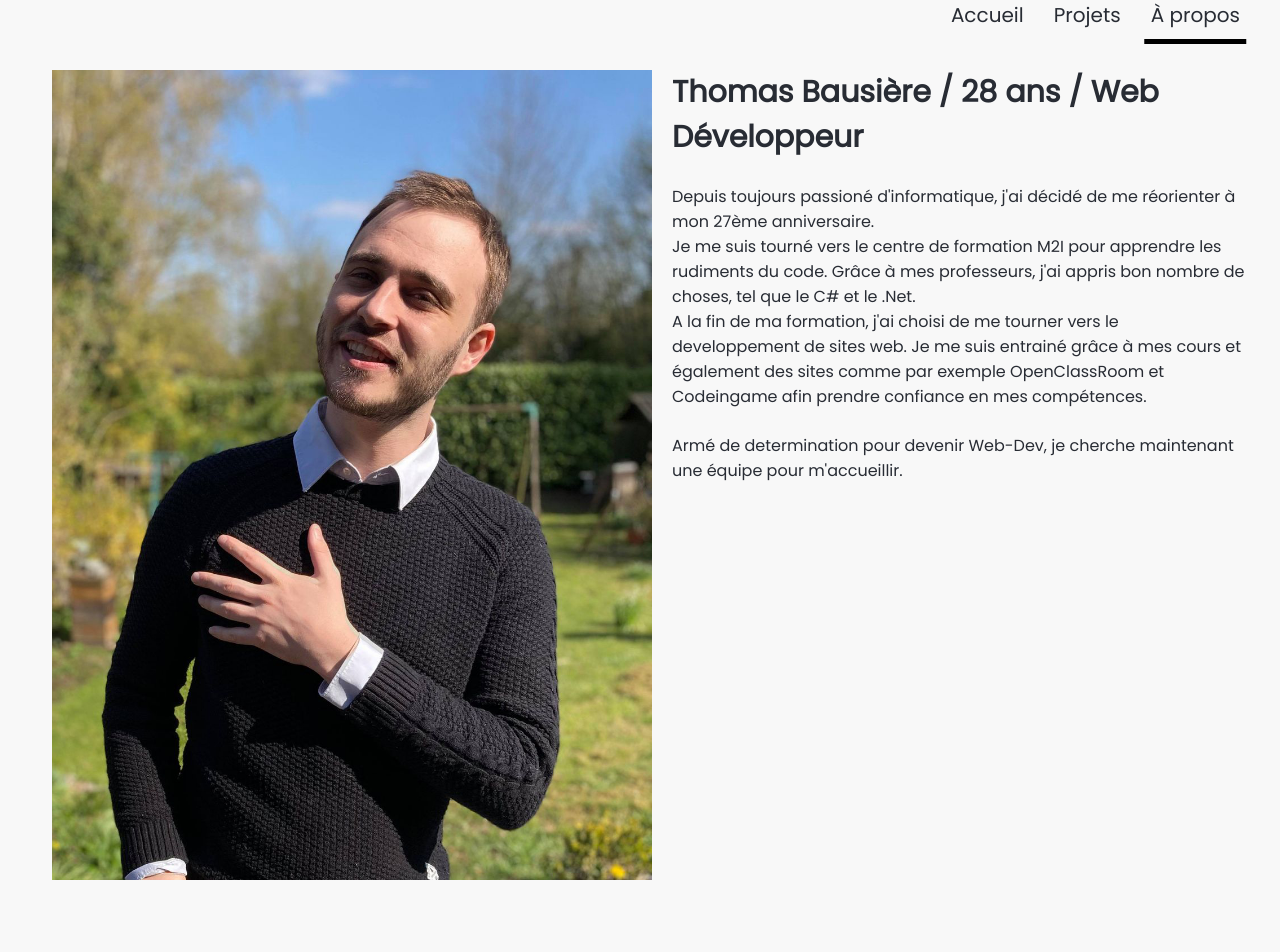
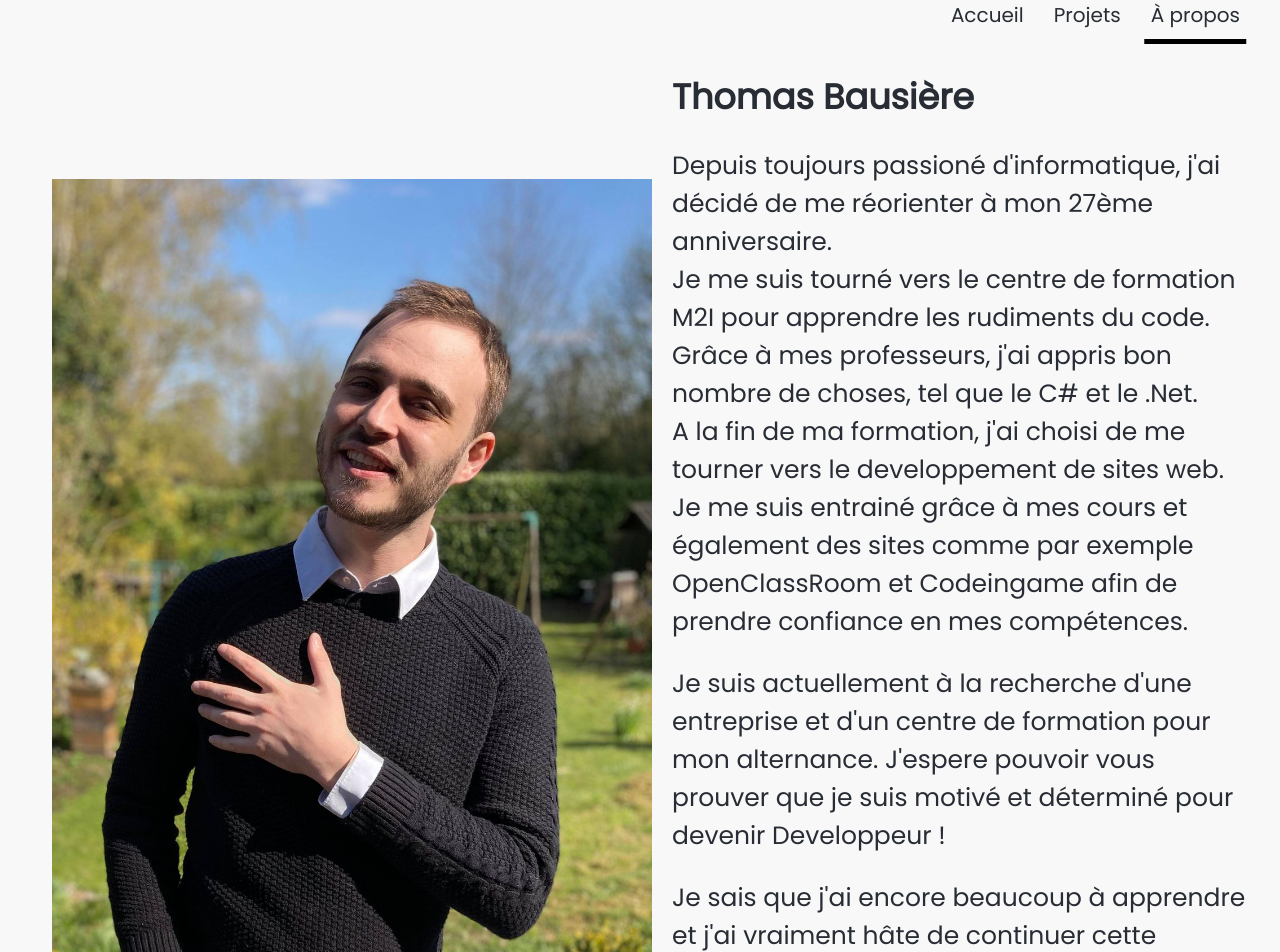
Before and after one commit to ThomasBausiere/PersonalWebSite, a React (Create React App) app: page /about in a window 1280 px wide. Shown: the part 40-992 px from the top of the page. Before the commit the page ends 947 px from the top, so only its background shows below. Built offline with nearby package versions, Linux system fonts and the light colour scheme.

Commit message:
adding content on About + Responsive

```diff
--- a/src/pages/About.js
+++ b/src/pages/About.js
@@ -22,16 +22,20 @@ const About = () => {
                     {/* Premier encart en haut à droite */}
                     <div className="aboutme">
 
-                        <h1 className="h2">Thomas Bausière / 28 ans / Web Développeur</h1>
+                        <h1 >Thomas Bausière</h1>
+
+
                         <p>Depuis toujours passioné d'informatique, j'ai décidé de me réorienter à mon 27ème anniversaire. <br/>
                         Je me suis tourné vers le centre de formation M2I pour apprendre les rudiments du code. Grâce à mes professeurs, j'ai appris bon nombre de choses, tel que le C# et le .Net.<br/>
-                        A la fin de ma formation, j'ai choisi de me tourner vers le developpement de sites web. Je me suis entrainé grâce à mes cours et également des sites comme par exemple OpenClassRoom et Codeingame afin prendre confiance en mes compétences.</p>
-                        <p>Armé de determination pour devenir Web-Dev, je cherche maintenant une équipe pour m'accueillir.</p>
+                        A la fin de ma formation, j'ai choisi de me tourner vers le developpement de sites web. Je me suis entrainé grâce à mes cours et également des sites comme par exemple OpenClassRoom et Codeingame afin de prendre confiance en mes compétences.</p>
+
+                        <p>Je suis actuellement  à la recherche d'une entreprise et d'un centre de formation pour mon alternance. J'espere pouvoir vous prouver que je suis motivé et déterminé pour devenir Developpeur ! </p>
+                        <p>Je sais que j'ai encore beaucoup à apprendre et j'ai vraiment  hâte de continuer cette aventure en entreprise!</p>
                     </div>
 
 
-                    {/* <div className="btn"><a href="C:\Users\Maz0\Desktop\cvo\src\ThomasBausiere_CV.pdf">Télécharger mon C.V.</a></div> */}
-                    {/* Deuxième encart à en bas à droite */}
+                     <div className="btn"><a href="/ThomasBausiere_CV.pdf" download>Télécharger mon C.V.</a></div>
+
 
                 </div>
             </div>
--- a/src/styles/_About2.scss
+++ b/src/styles/_About2.scss
@@ -47,6 +47,7 @@
 
     .global{
         flex-direction: row;
+
     }
     .global .leftside{
         width:50%;
@@ -59,9 +60,7 @@
 
 
 
-
     }
-
 
 
     .global .rightside{
@@ -69,7 +68,13 @@
         padding-left:20px;
         padding-right:20px;
         padding-bottom: 20px;
+        font-size: 25px;
     }
+    .global .rightside h1{
+
+        font-size: 35px;
+    }
+
 
 }
 
@@ -79,3 +84,10 @@
     margin-left:30%;
 
 }
+
+@media screen and (min-width:1250px){
+    .global{
+
+        align-items: center;
+    }
+}
--- a/src/styles/_projets2.scss
+++ b/src/styles/_projets2.scss
@@ -38,6 +38,8 @@
     margin-left:0;
 }
 
+
+
 @media screen and (max-width:600px){
     .articles .article .right{
         max-width: 100%;
```
Also changed, not shown: 1 other file (tests, documents, lock files or other folders).
